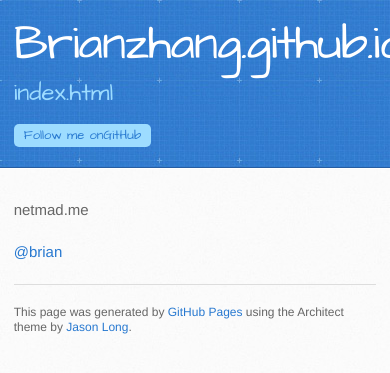
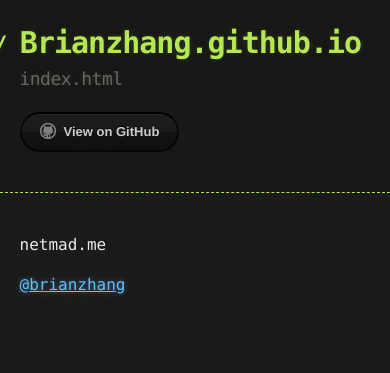
Before and after one commit to brianzhang/brianzhang.github.io, a Jekyll site: the page index.html, which Jekyll copies as it is, in a window 390 px wide. Shown: the top 373 px of the page. Built offline with Jekyll 4.4.1, drawn with Linux system fonts in a browser that asks for light colours; Markdown is read by kramdown in place of the engine named in the settings.

Commit message:
Replace master branch with page content via GitHub

```diff
--- a/index.html
+++ b/index.html
@@ -3,42 +3,33 @@
   <head>
     <meta charset='utf-8'>
     <meta http-equiv="X-UA-Compatible" content="chrome=1">
-    <meta name="viewport" content="width=device-width, initial-scale=1, maximum-scale=1">
-    <link href='https://fonts.googleapis.com/css?family=Architects+Daughter' rel='stylesheet' type='text/css'>
+
     <link rel="stylesheet" type="text/css" href="stylesheets/stylesheet.css" media="screen" />
     <link rel="stylesheet" type="text/css" href="stylesheets/pygment_trac.css" media="screen" />
     <link rel="stylesheet" type="text/css" href="stylesheets/print.css" media="print" />
-
-    <!--[if lt IE 9]>
-    <script src="//html5shiv.googlecode.com/svn/trunk/html5.js"></script>
-    <![endif]-->
 
     <title>Brianzhang.github.io by brianzhang</title>
   </head>
 
   <body>
+
     <header>
-      <div class="inner">
+      <div class="container">
         <h1>Brianzhang.github.io</h1>
         <h2>index.html</h2>
-        <a href="https://github.com/brianzhang" class="button"><small>Follow me on</small>GitHub</a>
+
+        <section id="downloads">
+          <a href="https://github.com/brianzhang" class="btn btn-github"><span class="icon"></span>View on GitHub</a>
+        </section>
       </div>
     </header>
 
-    <div id="content-wrapper">
-      <div class="inner clearfix">
-        <section id="main-content">
-          <p>netmad.me</p>
+    <div class="container">
+      <section id="main_content">
+        <p>netmad.me</p>
 
-<p><a href="https://github.com/brian" class="user-mention">@brian</a></p>
-        </section>
-
-        <aside id="sidebar">
-
-
-          <p>This page was generated by <a href="https://pages.github.com">GitHub Pages</a> using the Architect theme by <a href="https://twitter.com/jasonlong">Jason Long</a>.</p>
-        </aside>
-      </div>
+<p><a href="https://github.com/brianzhang" class="user-mention">@brianzhang</a></p>
+      </section>
     </div>
 
 
--- a/params.json
+++ b/params.json
@@ -1 +1 @@
-{"name":"Brianzhang.github.io","tagline":"index.html","body":"netmad.me\r\n\r\n@brian","google":"","note":"Don't delete this file! It's used internally to help with page regeneration."}
+{"name":"Brianzhang.github.io","tagline":"index.html","body":"netmad.me\r\n\r\n@brianzhang","google":"","note":"Don't delete this file! It's used internally to help with page regeneration."}
--- a/stylesheets/pygment_trac.css
+++ b/stylesheets/pygment_trac.css
@@ -1,4 +1,3 @@
-.highlight  { background: #ffffff; }
 .highlight .c { color: #999988; font-style: italic } /* Comment */
 .highlight .err { color: #a61717; background-color: #e3d2d2 } /* Error */
 .highlight .k { font-weight: bold } /* Keyword */
@@ -35,7 +34,7 @@
 .highlight .ne { color: #990000; font-weight: bold } /* Name.Exception */
 .highlight .nf { color: #990000; font-weight: bold } /* Name.Function */
 .highlight .nn { color: #555555 } /* Name.Namespace */
-.highlight .nt { color: #000080 } /* Name.Tag */
+.highlight .nt { color: #CBDFFF } /* Name.Tag */
 .highlight .nv { color: #008080 } /* Name.Variable */
 .highlight .ow { font-weight: bold } /* Operator.Word */
 .highlight .w { color: #bbbbbb } /* Text.Whitespace */
--- a/stylesheets/stylesheet.css
+++ b/stylesheets/stylesheet.css
@@ -1,479 +1,247 @@
-/* http://meyerweb.com/eric/tools/css/reset/
-   v2.0 | 20110126
-   License: none (public domain)
-*/
-html, body, div, span, applet, object, iframe,
-h1, h2, h3, h4, h5, h6, p, blockquote, pre,
-a, abbr, acronym, address, big, cite, code,
-del, dfn, em, img, ins, kbd, q, s, samp,
-small, strike, strong, sub, sup, tt, var,
-b, u, i, center,
-dl, dt, dd, ol, ul, li,
-fieldset, form, label, legend,
-table, caption, tbody, tfoot, thead, tr, th, td,
-article, aside, canvas, details, embed,
-figure, figcaption, footer, header, hgroup,
-menu, nav, output, ruby, section, summary,
-time, mark, audio, video {
-	margin: 0;
-	padding: 0;
-	border: 0;
-	font-size: 100%;
-	font: inherit;
-	vertical-align: baseline;
-}
-/* HTML5 display-role reset for older browsers */
-article, aside, details, figcaption, figure,
-footer, header, hgroup, menu, nav, section {
-	display: block;
-}
 body {
-	line-height: 1;
-}
-ol, ul {
-	list-style: none;
-}
-blockquote, q {
-	quotes: none;
-}
-blockquote:before, blockquote:after,
-q:before, q:after {
-	content: '';
-	content: none;
-}
-table {
-	border-collapse: collapse;
-	border-spacing: 0;
+  margin: 0;
+  padding: 0;
+  background: #151515 url("../images/bkg.png") 0 0;
+  color: #eaeaea;
+  font: 16px;
+  line-height: 1.5;
+  font-family: Monaco, "Bitstream Vera Sans Mono", "Lucida Console", Terminal, monospace;
 }
 
-/* LAYOUT STYLES */
-body {
-  font-size: 15px;
+/* General & 'Reset' Stuff */
+
+.container {
+  width: 90%;
+  max-width: 600px;
+  margin: 0 auto;
+}
+
+section {
+  display: block;
+  margin: 0 0 20px 0;
+}
+
+h1, h2, h3, h4, h5, h6 {
+  margin: 0 0 20px;
+}
+
+li {
+  line-height: 1.4 ;
+}
+
+/* Header, <header>
+   header   - container
+   h1       - project name
+   h2       - project description
+*/
+
+header {
+  background: rgba(0, 0, 0, 0.1);
+  width: 100%;
+  border-bottom: 1px dashed #b5e853;
+  padding: 20px 0;
+  margin: 0 0 40px 0;
+}
+
+header h1 {
+  font-size: 30px;
   line-height: 1.5;
-  background: #fafafa url(../images/body-bg.jpg) 0 0 repeat;
-  font-family: 'Helvetica Neue', Helvetica, Arial, serif;
-  font-weight: 400;
+  margin: 0 0 0 -40px;
+  font-weight: bold;
+  font-family: Monaco, "Bitstream Vera Sans Mono", "Lucida Console", Terminal, monospace;
+  color: #b5e853;
+  text-shadow: 0 1px 1px rgba(0, 0, 0, 0.1),
+               0 0 5px rgba(181, 232, 83, 0.1),
+               0 0 10px rgba(181, 232, 83, 0.1);
+  letter-spacing: -1px;
+  -webkit-font-smoothing: antialiased;
+}
+
+header h1:before {
+  content: "./ ";
+  font-size: 24px;
+}
+
+header h2 {
+  font-size: 18px;
+  font-weight: 300;
   color: #666;
 }
 
-a {
-  color: #2879d0;
-}
-a:hover {
-  color: #2268b2;
+#downloads .btn {
+  display: inline-block;
+  text-align: center;
+  margin: 0;
 }
 
-header {
-  padding-top: 40px;
-  padding-bottom: 40px;
-  font-family: 'Architects Daughter', 'Helvetica Neue', Helvetica, Arial, serif;
-  background: #2e7bcf url(../images/header-bg.jpg) 0 0 repeat-x;
-  border-bottom: solid 1px #275da1;
+/* Main Content
+*/
+
+#main_content {
+  width: 100%;
+  -webkit-font-smoothing: antialiased;
+}
+section img {
+  max-width: 100%
 }
 
-header h1 {
-  letter-spacing: -1px;
-  font-size: 72px;
-  color: #fff;
-  line-height: 1;
-  margin-bottom: 0.2em;
-  width: 540px;
+h1, h2, h3, h4, h5, h6 {
+  font-weight: normal;
+  font-family: Monaco, "Bitstream Vera Sans Mono", "Lucida Console", Terminal, monospace;
+  color: #b5e853;
+  letter-spacing: -0.03em;
+  text-shadow: 0 1px 1px rgba(0, 0, 0, 0.1),
+               0 0 5px rgba(181, 232, 83, 0.1),
+               0 0 10px rgba(181, 232, 83, 0.1);
 }
 
-header h2 {
-  font-size: 26px;
-  color: #9ddcff;
-  font-weight: normal;
-  line-height: 1.3;
-  width: 540px;
-  letter-spacing: 0;
+#main_content h1 {
+  font-size: 30px;
 }
 
-.inner {
-  position: relative;
-  width: 940px;
-  margin: 0 auto;
+#main_content h2 {
+  font-size: 24px;
 }
 
-#content-wrapper {
-  border-top: solid 1px #fff;
-  padding-top: 30px;
+#main_content h3 {
+  font-size: 18px;
 }
 
-#main-content {
-  width: 690px;
-  float: left;
+#main_content h4 {
+  font-size: 14px;
 }
 
-#main-content img {
-  max-width: 100%;
+#main_content h5 {
+  font-size: 12px;
+  text-transform: uppercase;
+  margin: 0 0 5px 0;
 }
 
-aside#sidebar {
-  width: 200px;
-  padding-left: 20px;
-  min-height: 504px;
-  float: right;
-  background: transparent url(../images/sidebar-bg.jpg) 0 0 no-repeat;
+#main_content h6 {
   font-size: 12px;
-  line-height: 1.3;
+  text-transform: uppercase;
+  color: #999;
+  margin: 0 0 5px 0;
 }
 
-aside#sidebar p.repo-owner,
-aside#sidebar p.repo-owner a {
+dt {
+  font-style: italic;
   font-weight: bold;
 }
 
-#downloads {
-  margin-bottom: 40px;
+ul li {
+  list-style: none;
 }
 
-a.button {
-  width: 134px;
-  height: 58px;
-  line-height: 1.2;
-  font-size: 23px;
-  color: #fff;
-  padding-left: 68px;
-  padding-top: 22px;
-  font-family: 'Architects Daughter', 'Helvetica Neue', Helvetica, Arial, serif;
-}
-a.button small {
-  display: block;
-  font-size: 11px;
-}
-header a.button {
-  position: absolute;
-  right: 0;
-  top: 0;
-  background: transparent url(../images/github-button.png) 0 0 no-repeat;
-}
-aside a.button {
-  width: 138px;
-  padding-left: 64px;
-  display: block;
-  background: transparent url(../images/download-button.png) 0 0 no-repeat;
-  margin-bottom: 20px;
-  font-size: 21px;
+ul li:before {
+  content: ">>";
+  font-family: Monaco, "Bitstream Vera Sans Mono", "Lucida Console", Terminal, monospace;
+  font-size: 13px;
+  color: #b5e853;
+  margin-left: -37px;
+  margin-right: 21px;
+  line-height: 16px;
 }
 
-code, pre {
-  font-family: Monaco, "Bitstream Vera Sans Mono", "Lucida Console", Terminal, monospace;
-  color: #222;
-  margin-bottom: 30px;
-  font-size: 13px;
-}
-
-code {
-  background-color: #f2f8fc;
-  border: solid 1px #dbe7f3;
-  padding: 0 3px;
+blockquote {
+  color: #aaa;
+  padding-left: 10px;
+  border-left: 1px dotted #666;
 }
 
 pre {
-  padding: 20px;
-  background: #fff;
-  text-shadow: none;
+  background: rgba(0, 0, 0, 0.9);
+  border: 1px solid rgba(255, 255, 255, 0.15);
+  padding: 10px;
+  font-size: 14px;
+  color: #b5e853;
+  border-radius: 2px;
+  -moz-border-radius: 2px;
+  -webkit-border-radius: 2px;
+  text-wrap: normal;
   overflow: auto;
-  border: solid 1px #f2f2f2;
-}
-pre code {
-  color: #2879d0;
-  background-color: #fff;
-  border: none;
-  padding: 0;
-}
-
-ul, ol, dl {
-  margin-bottom: 20px;
-}
-
-
-/* COMMON STYLES */
-
-hr {
-  height: 1px;
-  line-height: 1px;
-  margin-top: 1em;
-  padding-bottom: 1em;
-  border: none;
-  background: transparent url('../images/hr.png') 0 0 no-repeat;
+  overflow-y: hidden;
 }
 
 table {
   width: 100%;
-  border: 1px solid #ebebeb;
+  margin: 0 0 20px 0;
 }
 
 th {
-  font-weight: 500;
+  text-align: left;
+  border-bottom: 1px dashed #b5e853;
+  padding: 5px 10px;
 }
 
 td {
-  border: 1px solid #ebebeb;
-  text-align: center;
-  font-weight: 300;
+  padding: 5px 10px;
 }
 
-form {
-  background: #f2f2f2;
-  padding: 20px;
-
+hr {
+  height: 0;
+  border: 0;
+  border-bottom: 1px dashed #b5e853;
+  color: #b5e853;
 }
 
+/* Buttons
+*/
 
-/* GENERAL ELEMENT TYPE STYLES */
-
-#main-content h1 {
-  font-family: 'Architects Daughter', 'Helvetica Neue', Helvetica, Arial, serif;
-  font-size: 2.8em;
-  letter-spacing: -1px;
-  color: #474747;
+.btn {
+  display: inline-block;
+  background: -webkit-linear-gradient(top, rgba(40, 40, 40, 0.3), rgba(35, 35, 35, 0.3) 50%, rgba(10, 10, 10, 0.3) 50%, rgba(0, 0, 0, 0.3));
+  padding: 8px 18px;
+  border-radius: 50px;
+  border: 2px solid rgba(0, 0, 0, 0.7);
+  border-bottom: 2px solid rgba(0, 0, 0, 0.7);
+  border-top: 2px solid rgba(0, 0, 0, 1);
+  color: rgba(255, 255, 255, 0.8);
+  font-family: Helvetica, Arial, sans-serif;
+  font-weight: bold;
+  font-size: 13px;
+  text-decoration: none;
+  text-shadow: 0 -1px 0 rgba(0, 0, 0, 0.75);
+  box-shadow: inset 0 1px 0 rgba(255, 255, 255, 0.05);
 }
 
-#main-content h1:before {
-  content: "/";
-  color: #9ddcff;
-  padding-right: 0.3em;
-  margin-left: -0.9em;
+.btn:hover {
+  background: -webkit-linear-gradient(top, rgba(40, 40, 40, 0.6), rgba(35, 35, 35, 0.6) 50%, rgba(10, 10, 10, 0.8) 50%, rgba(0, 0, 0, 0.8));
 }
 
-#main-content h2 {
-  font-family: 'Architects Daughter', 'Helvetica Neue', Helvetica, Arial, serif;
-  font-size: 22px;
-  font-weight: bold;
-  margin-bottom: 8px;
-  color: #474747;
-}
-#main-content h2:before {
-  content: "//";
-  color: #9ddcff;
-  padding-right: 0.3em;
-  margin-left: -1.5em;
+.btn .icon {
+  display: inline-block;
+  width: 16px;
+  height: 16px;
+  margin: 1px 8px 0 0;
+  float: left;
 }
 
-#main-content h3 {
-  font-family: 'Architects Daughter', 'Helvetica Neue', Helvetica, Arial, serif;
-  font-size: 18px;
-  font-weight: bold;
-  margin-top: 24px;
-  margin-bottom: 8px;
-  color: #474747;
+.btn-github .icon {
+  opacity: 0.6;
+  background: url("../images/blacktocat.png") 0 0 no-repeat;
 }
 
-#main-content h3:before {
-  content: "///";
-  color: #9ddcff;
-  padding-right: 0.3em;
-  margin-left: -2em;
+/* Links
+   a, a:hover, a:visited
+*/
+
+a {
+  color: #63c0f5;
+  text-shadow: 0 0 5px rgba(104, 182, 255, 0.5);
 }
 
-#main-content h4 {
-  font-family: 'Architects Daughter', 'Helvetica Neue', Helvetica, Arial, serif;
-  font-size: 15px;
-  font-weight: bold;
-  color: #474747;
+/* Clearfix */
+
+.cf:before, .cf:after {
+  content:"";
+  display:table;
 }
 
-h4:before {
-  content: "////";
-  color: #9ddcff;
-  padding-right: 0.3em;
-  margin-left: -2.8em;
+.cf:after {
+  clear:both;
 }
 
-#main-content h5 {
-  font-family: 'Architects Daughter', 'Helvetica Neue', Helvetica, Arial, serif;
-  font-size: 14px;
-  color: #474747;
+.cf {
+  zoom:1;
 }
-h5:before {
-  content: "/////";
-  color: #9ddcff;
-  padding-right: 0.3em;
-  margin-left: -3.2em;
-}
-
-#main-content h6 {
-  font-family: 'Architects Daughter', 'Helvetica Neue', Helvetica, Arial, serif;
-  font-size: .8em;
-  color: #474747;
-}
-h6:before {
-  content: "//////";
-  color: #9ddcff;
-  padding-right: 0.3em;
-  margin-left: -3.7em;
-}
-
-p {
-  margin-bottom: 20px;
-}
-
-a {
-  text-decoration: none;
-}
-
-p a {
-  font-weight: 400;
-}
-
-blockquote {
-  font-size: 1.6em;
-  border-left: 10px solid #e9e9e9;
-  margin-bottom: 20px;
-  padding: 0 0 0 30px;
-}
-
-ul {
-  list-style: disc inside;
-  padding-left: 20px;
-}
-
-ol {
-  list-style: decimal inside;
-  padding-left: 3px;
-}
-
-dl dd {
-  font-style: italic;
-  font-weight: 100;
-}
-
-footer {
-  background: transparent url('../images/hr.png') 0 0 no-repeat;
-  margin-top: 40px;
-  padding-top: 20px;
-  padding-bottom: 30px;
-  font-size: 13px;
-  color: #aaa;
-}
-
-footer a {
-  color: #666;
-}
-footer a:hover {
-  color: #444;
-}
-
-/* MISC */
-.clearfix:after {
-  clear: both;
-  content: '.';
-  display: block;
-  visibility: hidden;
-  height: 0;
-}
-
-.clearfix {display: inline-block;}
-* html .clearfix {height: 1%;}
-.clearfix {display: block;}
-
-/* #Media Queries
-================================================== */
-
-/* Smaller than standard 960 (devices and browsers) */
-@media only screen and (max-width: 959px) {}
-
-/* Tablet Portrait size to standard 960 (devices and browsers) */
-@media only screen and (min-width: 768px) and (max-width: 959px) {
-  .inner {
-    width: 740px;
-  }
-  header h1, header h2 {
-    width: 340px;
-  }
-  header h1 {
-    font-size: 60px;
-  }
-  header h2 {
-    font-size: 30px;
-  }
-  #main-content {
-    width: 490px;
-  }
-  #main-content h1:before,
-  #main-content h2:before,
-  #main-content h3:before,
-  #main-content h4:before,
-  #main-content h5:before,
-  #main-content h6:before {
-    content: none;
-    padding-right: 0;
-    margin-left: 0;
-  }
-}
-
-/* All Mobile Sizes (devices and browser) */
-@media only screen and (max-width: 767px) {
-  .inner {
-    width: 93%;
-  }
-  header {
-    padding: 20px 0;
-  }
-  header .inner {
-    position: relative;
-  }
-  header h1, header h2 {
-    width: 100%;
-  }
-  header h1 {
-    font-size: 48px;
-  }
-  header h2 {
-    font-size: 24px;
-  }
-  header a.button {
-    background-image: none;
-    width: auto;
-    height: auto;
-    display: inline-block;
-    margin-top: 15px;
-    padding: 5px 10px;
-    position: relative;
-    text-align: center;
-    font-size: 13px;
-    line-height: 1;
-    background-color: #9ddcff;
-    color: #2879d0;
-    -moz-border-radius: 5px;
-    -webkit-border-radius: 5px;
-    border-radius: 5px;
-  }
-  header a.button small {
-    font-size: 13px;
-    display: inline;
-  }
-  #main-content,
-  aside#sidebar {
-    float: none;
-    width: 100% ! important;
-  }
-  aside#sidebar {
-    background-image: none;
-    margin-top: 20px;
-    border-top: solid 1px #ddd;
-    padding: 20px 0;
-    min-height: 0;
-  }
-  aside#sidebar a.button {
-    display: none;
-  }
-  #main-content h1:before,
-  #main-content h2:before,
-  #main-content h3:before,
-  #main-content h4:before,
-  #main-content h5:before,
-  #main-content h6:before {
-    content: none;
-    padding-right: 0;
-    margin-left: 0;
-  }
-}
-
-/* Mobile Landscape Size to Tablet Portrait (devices and browsers) */
-@media only screen and (min-width: 480px) and (max-width: 767px) {}
-
-/* Mobile Portrait Size to Mobile Landscape Size (devices and browsers) */
-@media only screen and (max-width: 479px) {}
```
Also changed, not shown: images/bkg.png (added), images/blacktocat.png.
